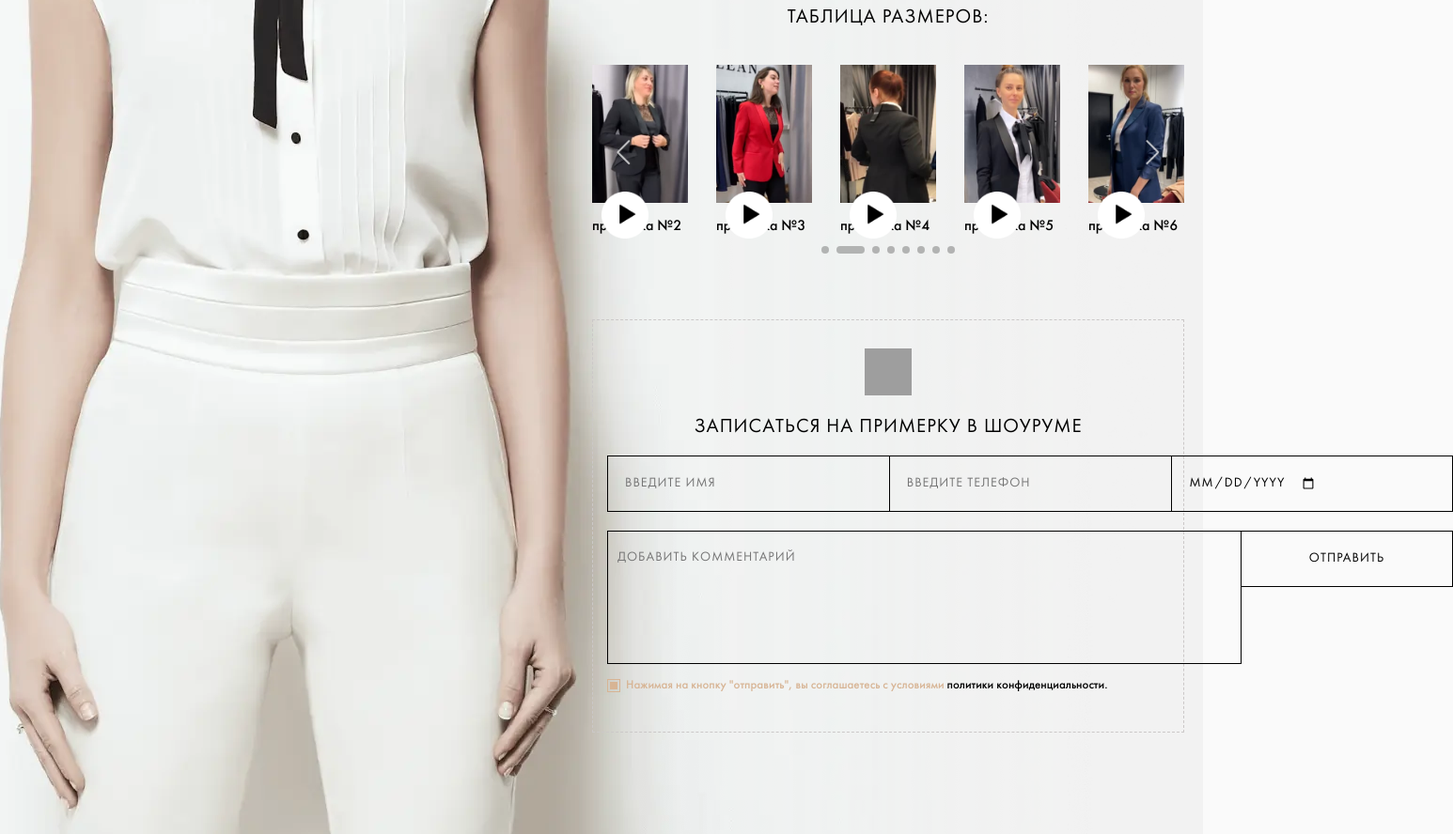
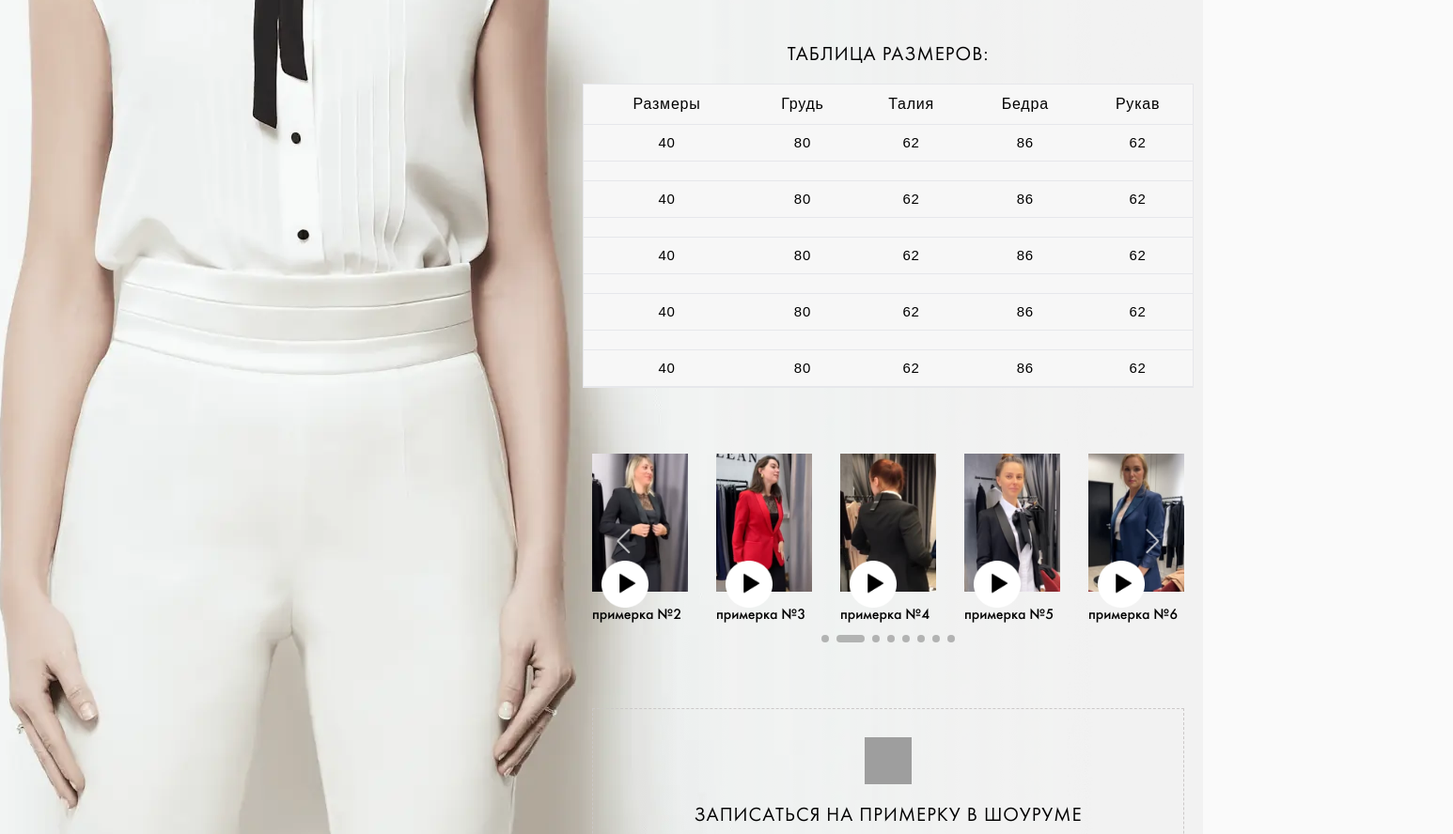
Before and after one commit to Denwer81/Elean, a React app: page /fiting in a window 1280 px wide. Shown: the part 720-1608 px from the top of the page at 94% size, 1546 px wide, since content can reach past the window. Built offline with nearby package versions, Linux system fonts and the light colour scheme; grey boxes are pictures that could not be loaded.

Commit message:
add some page

```diff
--- a/src/Pages/FitingPage/FitingPage.js
+++ b/src/Pages/FitingPage/FitingPage.js
@@ -1,5 +1,6 @@
 import React from 'react'
 import SectionSignup from '../../components/SectionSignup/SectionSignup'
+import SizeTable from '../../components/Ui/SizeTable/SizeTable'
 import SliderShowRoomVideo from '../../components/Ui/SliderShowRoomVideo/SliderShowRoomVideo'
 import Title from '../../components/Ui/Title/Title'
 
@@ -34,6 +35,7 @@ const FitingPage = () => {
             </li>
           </ul>
           <Title title={'ТАБЛИЦА РАЗМЕРОВ:'} />
+          <SizeTable />
           <SliderShowRoomVideo />
           <SectionSignup />
         </div>
--- a/src/Pages/FitingPage/FitingPage.module.css
+++ b/src/Pages/FitingPage/FitingPage.module.css
@@ -2,9 +2,16 @@
   position: relative;
   width: 100%;
   max-width: 1360px;
-  height: 2200px;
+  height: 100%;
+  min-height: 2200px;
   background-position: top left;
   margin-top: 50px;
+}
+
+@media screen and (max-width: 1200px) {
+  .main {
+    min-height: 0;
+  }
 }
 
 .background {
@@ -37,14 +44,28 @@
 @media screen and (max-width: 1200px) {
   .background {
     background-image: none;
+    height: 100%;
   }
 }
 
 .container {
-  width: 650px;
+  width: 100%;
+  max-width: 650px;
   margin-left: auto;
   margin-right: 10px;
   margin-top: 50px;
+}
+
+@media screen and (max-width: 1200px) {
+  .container {
+    width: 100%;
+    max-width: 1000px;
+    margin: 50px auto;
+    /* max-width: 650px;
+    margin-left: auto;
+    margin-right: 10px;
+    margin-top: 50px; */
+  }
 }
 
 .list {
@@ -55,7 +76,7 @@
   letter-spacing: 0.05em;
   color: #171717;
   list-style-type: '— ';
-  margin-bottom: 50px;
+  margin-bottom: 70px;
 }
 
 .list li:not(:last-child) {
--- a/src/components/MainNav/MainNav.js
+++ b/src/components/MainNav/MainNav.js
@@ -32,6 +32,7 @@ function MainNav({ isOpen, handleClose, reRenderMenu }) {
           onClick={handleClose}
           className={isOpen ? styles.itemList : ''}>
           <CustomLink
+            to={'/'}
             isOpen={isOpen}
             text={'новинки'}
             type={'default'} />
@@ -41,6 +42,7 @@ function MainNav({ isOpen, handleClose, reRenderMenu }) {
           className={isOpen ? styles.itemList : styles.menu}
           onClick={() => handleToggleSubMenu(isOpenCategory, setIsOpenCategory)}>
           <CustomLink
+            to={'/'}
             isOpen={isOpen}
             text={`${!isOpen ? 'категории' : 'категории +'}`}
             type={'default'} />
@@ -59,6 +61,7 @@ function MainNav({ isOpen, handleClose, reRenderMenu }) {
           className={isOpen ? styles.itemList : styles.menu}
           onClick={() => handleToggleSubMenu(isOpenCollection, setIsOpenCollection)}>
           <CustomLink
+            to={'/'}
             isOpen={isOpen}
             text={`${!isOpen ? 'наши коллекции' : 'наши коллекции +'}`}
             type={'default'} />
@@ -77,6 +80,7 @@ function MainNav({ isOpen, handleClose, reRenderMenu }) {
           className={isOpen ? styles.itemList : styles.menu}
           onClick={() => handleToggleSubMenu(isOpenBuyers, setIsOpenBuyers)}>
           <CustomLink
+            to={'/delivery'}
             isOpen={isOpen}
             text={`${!isOpen ? 'покупателям' : 'покупателям +'}`}
             type={'default'} />
@@ -95,6 +99,7 @@ function MainNav({ isOpen, handleClose, reRenderMenu }) {
           className={isOpen ? styles.itemList : styles.menu}
           onClick={() => handleToggleSubMenu(isOpenAbout, setIsOpenAbout)}>
           <CustomLink
+            to={'/about-us'}
             isOpen={isOpen}
             text={`${!isOpen ? 'о бренде' : 'о бренде +'}`}
             type={'default'} />
--- a/src/components/Ui/Form/Form.module.css
+++ b/src/components/Ui/Form/Form.module.css
@@ -28,21 +28,10 @@
 .form {
   display: flex;
   flex-direction: column;
-  width: 900px;
+  width: 100%;
+  max-width: 950px;
   margin: 0 auto;
   margin-top: 20px;
-}
-
-@media screen and (max-width: 970px) {
-  .form {
-    width: 625px;
-  }
-}
-
-@media screen and (max-width: 700px) {
-  .form {
-    width: 100%;
-  }
 }
 
 .inputContainer {
--- /dev/null
+++ b/src/components/Ui/SizeTable/SizeTable.js
@@ -0,0 +1,169 @@
+import React from 'react'
+
+import styles from './SizeTable.module.css'
+
+const SizeTable = () => {
+  return (
+    <table className={styles.table}>
+      <thead>
+        <tr>
+          <th>
+            Размеры
+          </th>
+          <th>
+            Грудь
+          </th>
+          <th>
+            Талия
+          </th>
+          <th>
+            Бедра
+          </th>
+          <th>
+            Рукав
+          </th>
+        </tr>
+      </thead>
+      <tbody>
+        <tr>
+          <th>
+            <p>
+              40
+            </p>
+          </th>
+          <th>
+            <p>
+              80
+            </p>
+          </th>
+          <th>
+            <p>
+              62
+            </p>
+          </th>
+          <th>
+            <p>
+              86
+            </p>
+          </th>
+          <th>
+            <p>
+              62
+            </p>
+          </th>
+        </tr>
+        <tr>
+          <th>
+            <p>
+              40
+            </p>
+          </th>
+          <th>
+            <p>
+              80
+            </p>
+          </th>
+          <th>
+            <p>
+              62
+            </p>
+          </th>
+          <th>
+            <p>
+              86
+            </p>
+          </th>
+          <th>
+            <p>
+              62
+            </p>
+          </th>
+        </tr>
+        <tr>
+          <th>
+            <p>
+              40
+            </p>
+          </th>
+          <th>
+            <p>
+              80
+            </p>
+          </th>
+          <th>
+            <p>
+              62
+            </p>
+          </th>
+          <th>
+            <p>
+              86
+            </p>
+          </th>
+          <th>
+            <p>
+              62
+            </p>
+          </th>
+        </tr>
+        <tr>
+          <th>
+            <p>
+              40
+            </p>
+          </th>
+          <th>
+            <p>
+              80
+            </p>
+          </th>
+          <th>
+            <p>
+              62
+            </p>
+          </th>
+          <th>
+            <p>
+              86
+            </p>
+          </th>
+          <th>
+            <p>
+              62
+            </p>
+          </th>
+        </tr>
+        <tr>
+          <th>
+            <p>
+              40
+            </p>
+          </th>
+          <th>
+            <p>
+              80
+            </p>
+          </th>
+          <th>
+            <p>
+              62
+            </p>
+          </th>
+          <th>
+            <p>
+              86
+            </p>
+          </th>
+          <th>
+            <p>
+              62
+            </p>
+          </th>
+        </tr>
+
+      </tbody>
+    </table>
+  )
+}
+
+export default SizeTable
--- /dev/null
+++ b/src/components/Ui/SizeTable/SizeTable.module.css
@@ -0,0 +1,39 @@
+.table {
+  width: 100%;
+  margin-top: 20px;
+  margin-bottom: 70px;
+  background-color: rgb(247, 247, 247);
+  border-collapse: collapse;
+  border: 1px solid #E6E7EB;
+}
+
+.tableRow tr {
+  width: 100%;
+  min-height: 50px;
+  margin: 0 auto;
+}
+
+.table th {
+  font-family: "HelveticaNeueCyr", sans-serif;
+  font-weight: normal;
+  font-size: 15px;
+  line-height: 22px;
+  letter-spacing: 0.05em;
+  background-color: rgb(247, 247, 247);
+  padding: 10px 0;
+}
+
+.table p {
+  border-top: 1px solid #E6E7EB;
+  border-bottom: 1px solid #E6E7EB;
+  margin: 0;
+  padding: 8px 0;
+}
+
+.table thead th{
+  font-size: 16px;
+}
+
+.table tr:last-child th {
+  padding-bottom: 0;
+}
--- a/src/components/Ui/SliderShowRoomVideo/SliderShowRoomVideo.css
+++ b/src/components/Ui/SliderShowRoomVideo/SliderShowRoomVideo.css
@@ -93,6 +93,15 @@
   cursor: pointer;
 }
 
+.slider-showroomVideo__container .video_fitting {
+  position: absolute;
+  width: 50px;
+  height: auto;
+  top: 55%;
+  left: 10%;
+  cursor: pointer;
+}
+
 @media screen and (max-width: 650px) {
   .slider-showroomVideo__container .video {
     top: 55%;
--- a/src/components/Ui/SliderShowRoomVideo/SliderShowRoomVideo.js
+++ b/src/components/Ui/SliderShowRoomVideo/SliderShowRoomVideo.js
@@ -13,15 +13,19 @@ import 'swiper/css/pagination';
 import 'swiper/css/scrollbar';
 import './SliderShowRoomVideo.css'
 import { Navigation, Pagination, Autoplay } from 'swiper';
+import { useLocation } from 'react-router-dom';
 
 const SliderShowRoomVideo = () => {
+  const location = useLocation();
   const { isOpen, handleOpen, handleClose } = useModal()
-  const [videoLink, setVideoLink] = useState(null);
+  const [videoLink, setVideoLink] = useState(null)
+  const videoClassName = location.pathname === '/fiting' ? 'video_fitting' : 'video'
 
   const handleOpenVideo = ({ link }) => {
     setVideoLink(link)
     handleOpen()
   }
+
 
   return (
     <div className='slider-showroomVideo__container'>
@@ -69,7 +73,7 @@ const SliderShowRoomVideo = () => {
                   width="250" height="360"
                 />
                 <p className='text'>{item.name}</p>
-                <img className='video' src={videoIcon} alt='iconVideo'></img>
+                <img className={videoClassName} src={videoIcon} alt='iconVideo'></img>
               </SwiperSlide>
             )
           })
```
